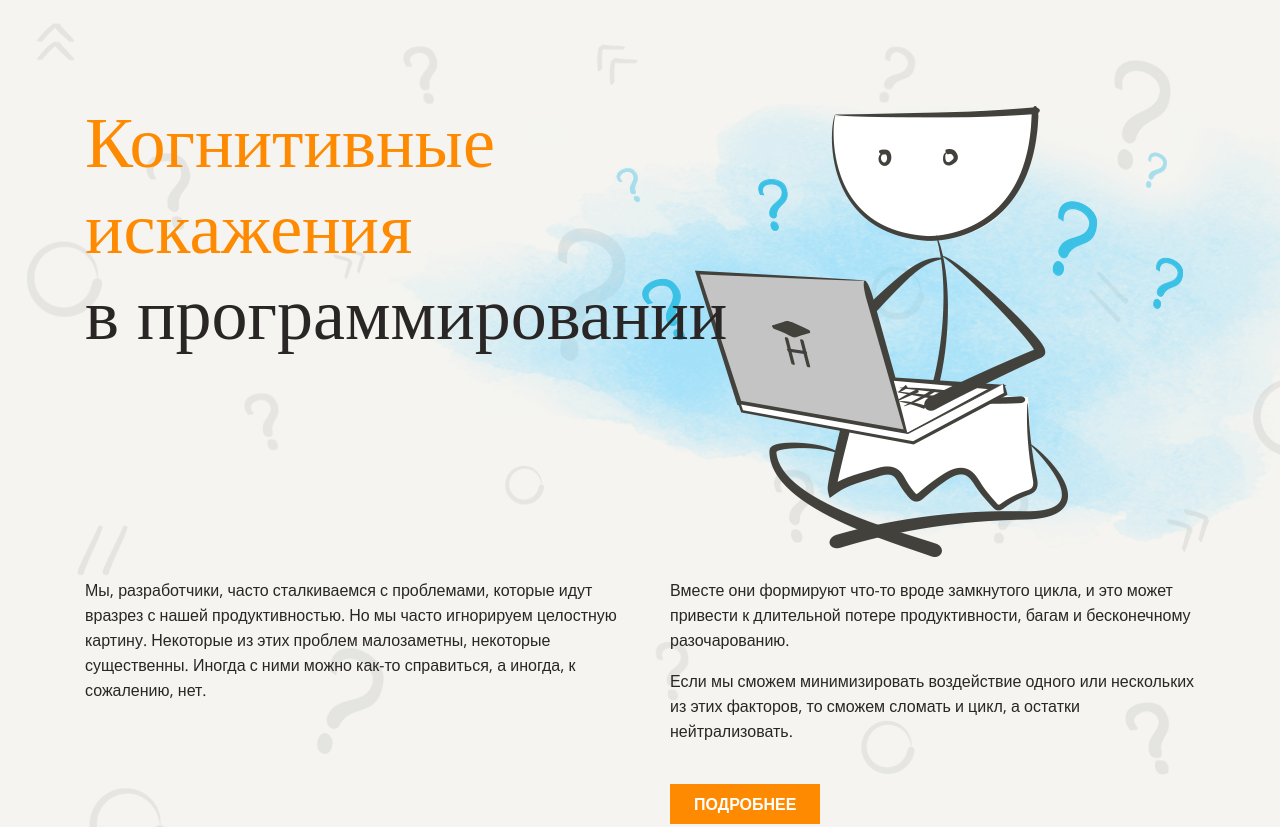
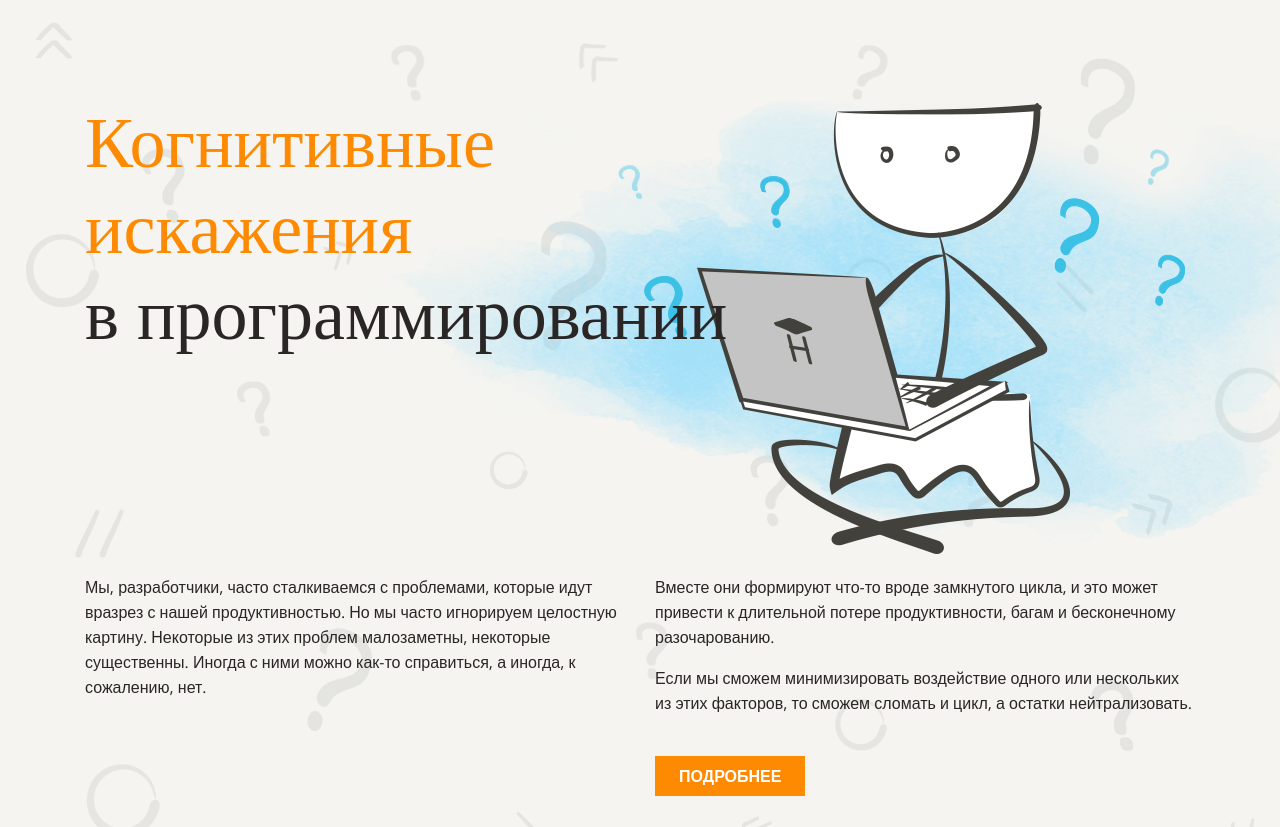
Before and after one commit to Prilea/layout-designer-project-lvl1, a website: page src/index.html in a window 1280 px wide. Shown: the top 827 px of the page. Drawn offline with nearby package versions, Linux system fonts and the light colour scheme; a web font is replaced by a local one.

Commit message:
header fixed

```diff
--- a/src/styles/style.css
+++ b/src/styles/style.css
@@ -97,7 +97,7 @@ body {
 .header-heading {
     line-height: 86px;
     font-size: 72px;
-    margin-bottom: 220px;
+    margin-bottom: 217px;
 }
 .header-inner {
     position: relative;
@@ -106,18 +106,19 @@ body {
     position: absolute;
     height: 525px;
     width: auto;
-    top: -60px;
-    right: -321px;
+    top: -63px;
+    right: -323px;
 }
 .about {
     display: flex;
     justify-content: space-between;
 }
 .about-text-inner {
-    max-width: 50%;
+    width: 50%;
 }
 .about-text-inner:not(:last-child) {
     margin-right: 30px;
+
 }
 .text-inner {
     line-height: 25px;
```
